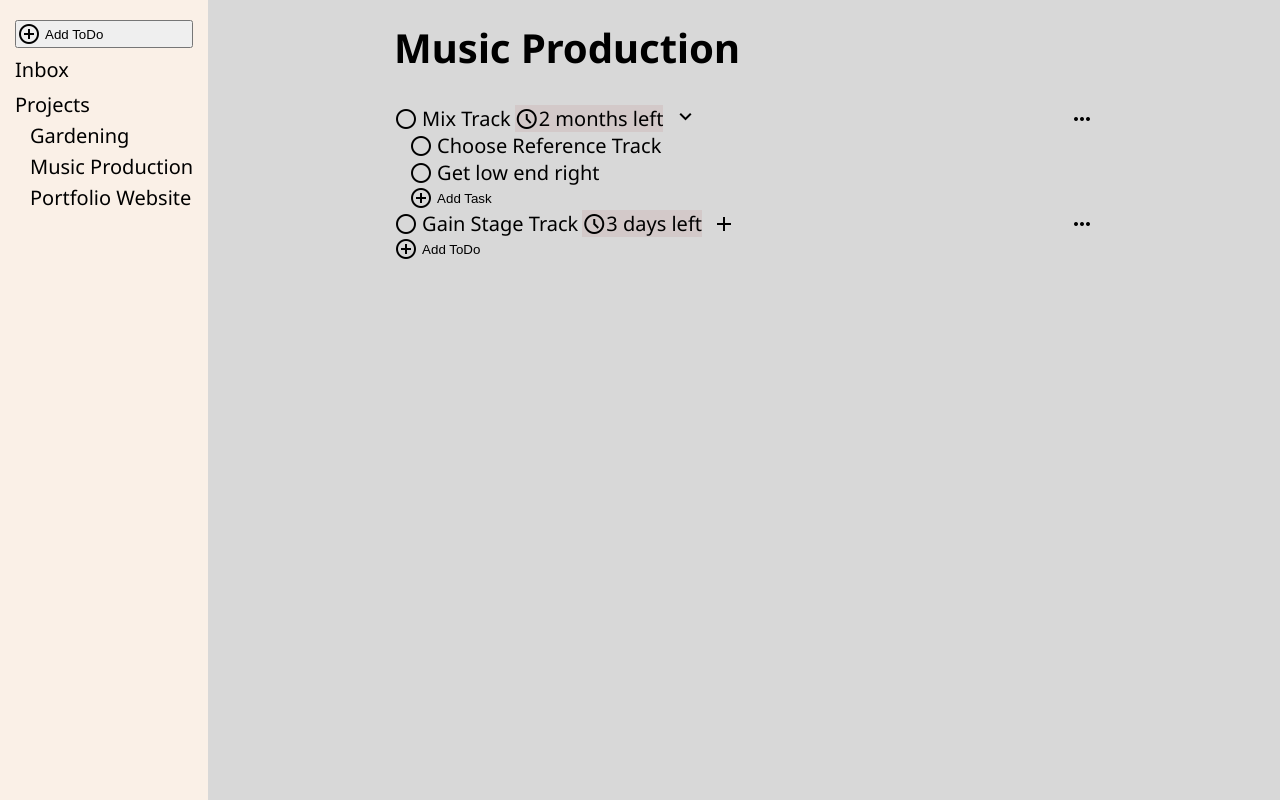
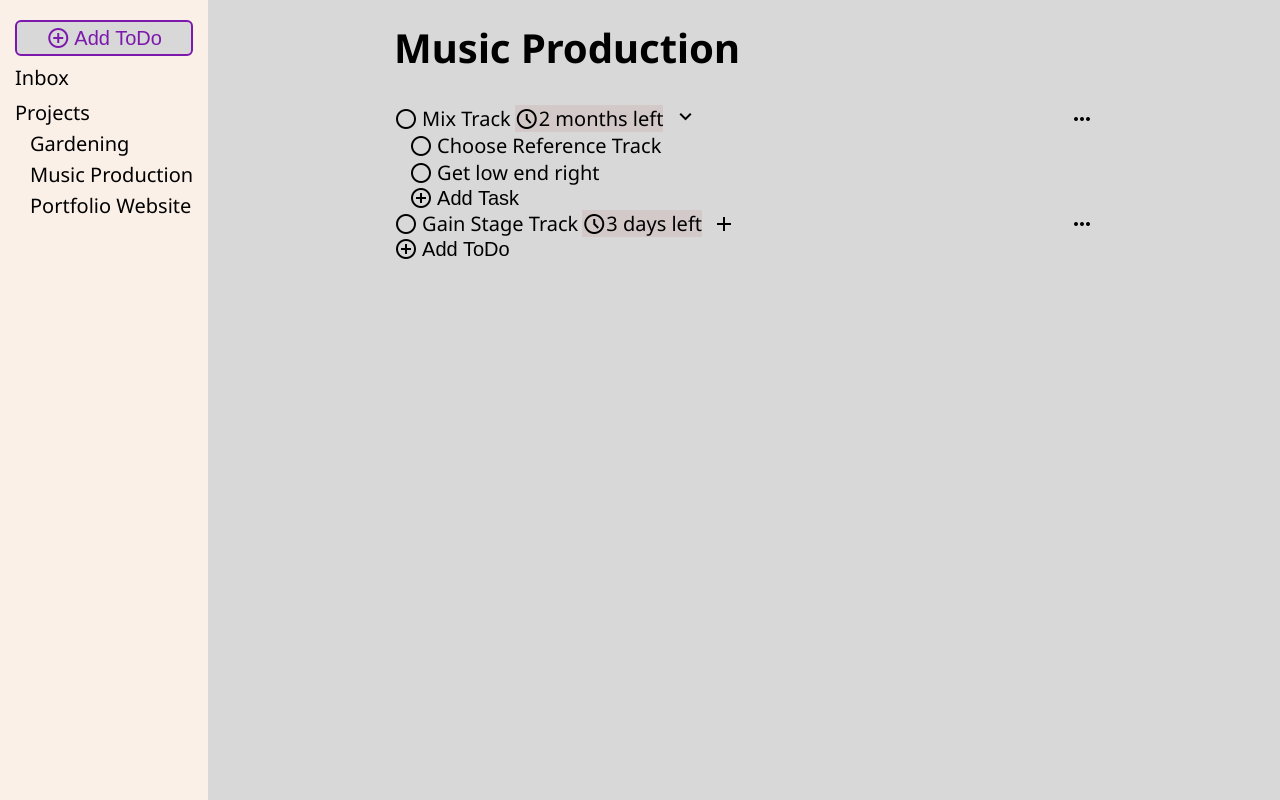
Before and after one commit to chryschi/todo-app, a website built with webpack: page dist/index.html in a window 1280 px wide. Built offline with nearby package versions, Linux system fonts and the light colour scheme.

Commit message:
Style sidebar "Add Todo"-Button

```diff
--- a/src/style.css
+++ b/src/style.css
@@ -28,6 +28,7 @@ button {
   gap: 4px;
   align-items: center;
   cursor: pointer;
+  font-size: 1rem;
 }
 
 /* sidebar */
@@ -37,6 +38,15 @@ button {
   flex-direction: column;
   padding: 20px 15px;
   max-width: 500px;
+}
+
+.sidebar button {
+  justify-content: center;
+  border: 2px solid #7c18ac;
+  border-radius: 6px;
+  background-color: #d8d8d8;
+  color: #7c18ac;
+  padding: 4px 0px;
 }
 
 nav > ul > li {
```
Also changed, not shown: dist/main.js.
